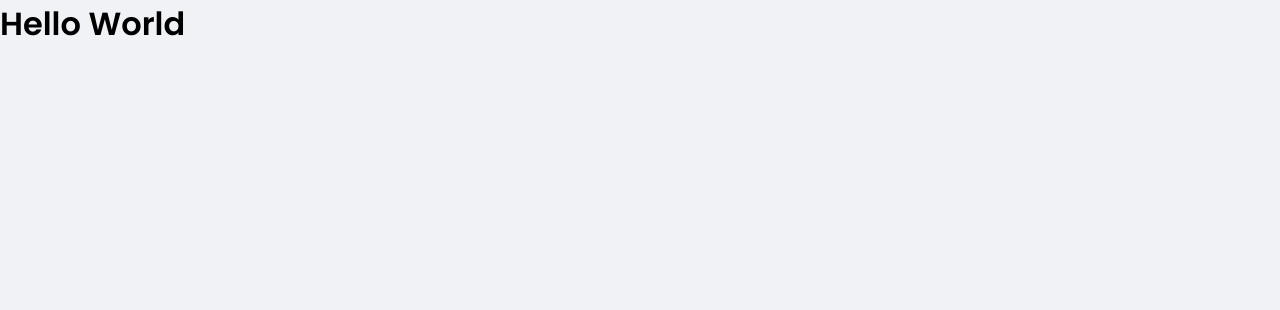
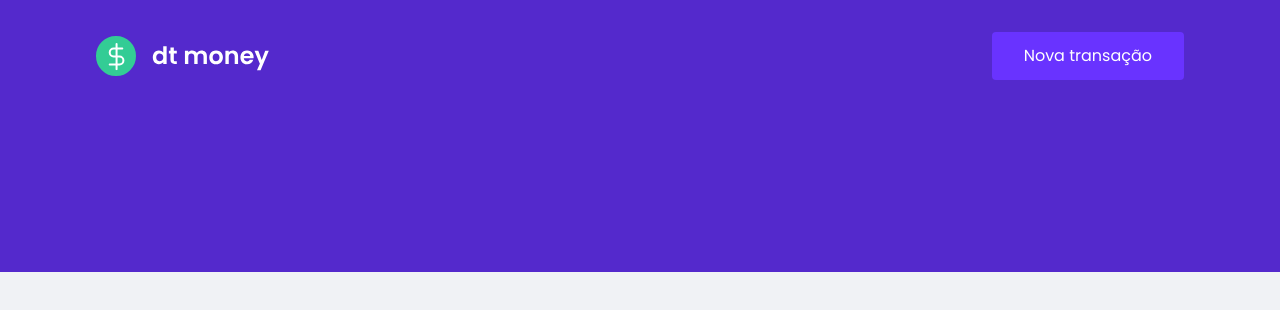
Before and after one commit to Jeffersoncharlles/yourfinance, a React (Vite) app in the folder web/: page / in a window 1280 px wide. Shown: the top 310 px of the page. Built offline with nearby package versions, Linux system fonts and the light colour scheme.

Commit message:
chore:create header layout

```diff
--- a/web/index.html
+++ b/web/index.html
@@ -9,7 +9,7 @@
   <meta name="viewport" content="width=device-width, initial-scale=1.0" />
 
   <link href="https://fonts.googleapis.com/css2?family=Poppins:wght@400;500;600;700&display=swap" rel="stylesheet" />
-  <title>Vite App</title>
+  <title>YourFinances</title>
 </head>
 
 <body>
--- a/web/src/App.tsx
+++ b/web/src/App.tsx
@@ -1,9 +1,10 @@
+import { Header } from "./components/Header"
 
 export const App = () => {
 
   return (
-    <div className="App">
-      <h1>Hello World</h1>
-    </div>
+    <>
+      <Header />
+    </>
   )
 }
--- a/web/src/components/Header/index.tsx
+++ b/web/src/components/Header/index.tsx
@@ -1,12 +1,17 @@
+import { Logo } from '../../assets/Logo';
 import {
     Container,
+    Content,
 } from './styles';
 
 export const Header = () => {
 
     return (
         <Container>
-
+            <Content>
+                <Logo />
+                <button type='button'>Nova transação</button>
+            </Content>
         </Container>
     );
 }
--- a/web/src/components/Header/styles.ts
+++ b/web/src/components/Header/styles.ts
@@ -1,5 +1,31 @@
 import styled from 'styled-components';
 
-export const Container = styled.div`
+export const Container = styled.header`
+    background: var(--blue);
+`;
 
-`;
+export const Content = styled.div`
+    max-width: 1120px;
+
+    margin: 0 auto;
+    padding: 2rem 1rem 12rem;
+
+    display: flex;
+    align-items: center;
+    justify-content: space-between;
+
+    button{
+        border: 0;
+        font-size: 1rem;
+        color: #fff;
+        background: var(--blue-light);
+        padding: 0 2rem;
+        border-radius: 0.25rem;
+        line-height: 3rem;
+        transition: filter .2s;
+
+        &:hover{
+            filter: brightness(.9);
+        }
+    }
+`
```
